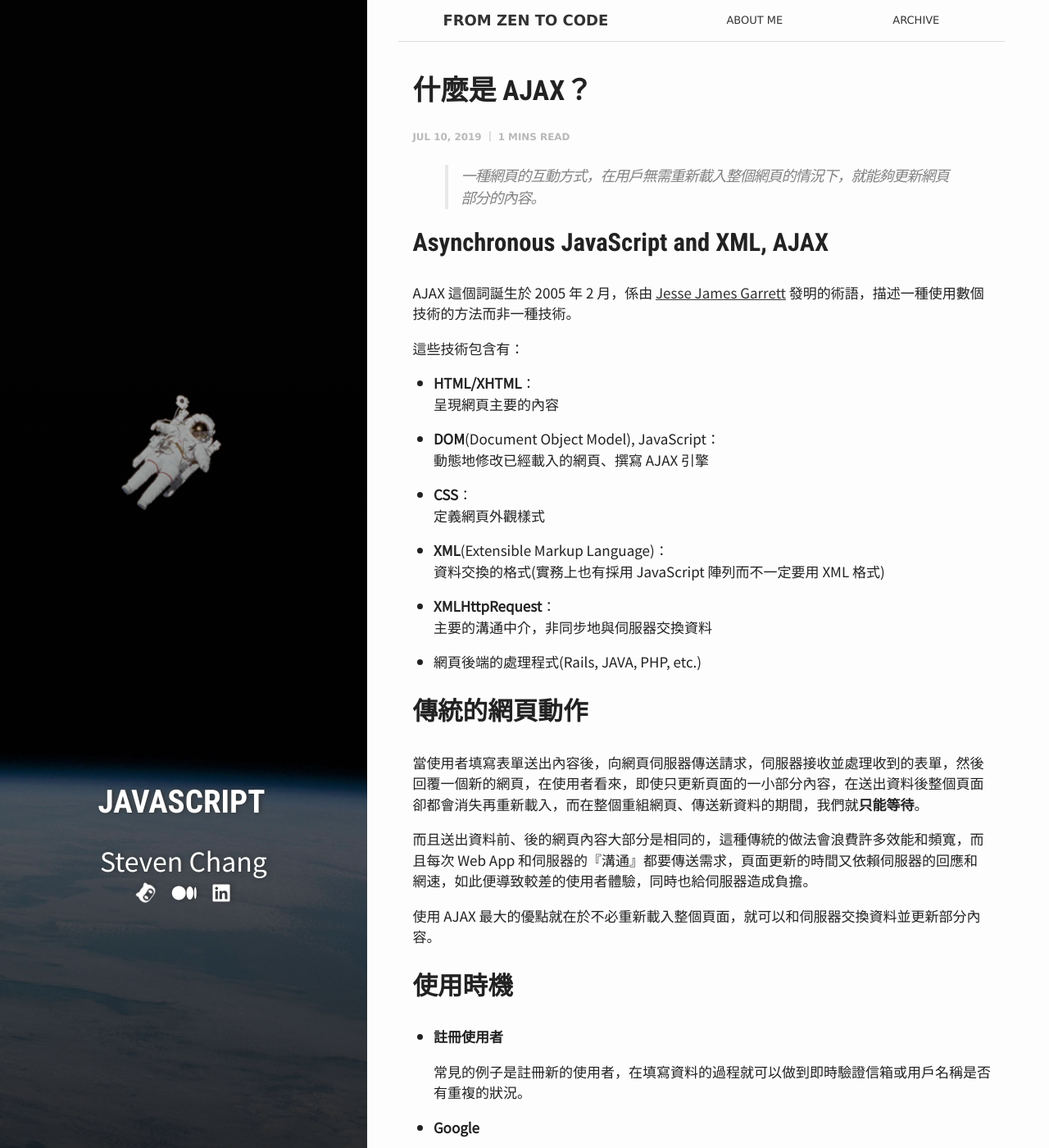
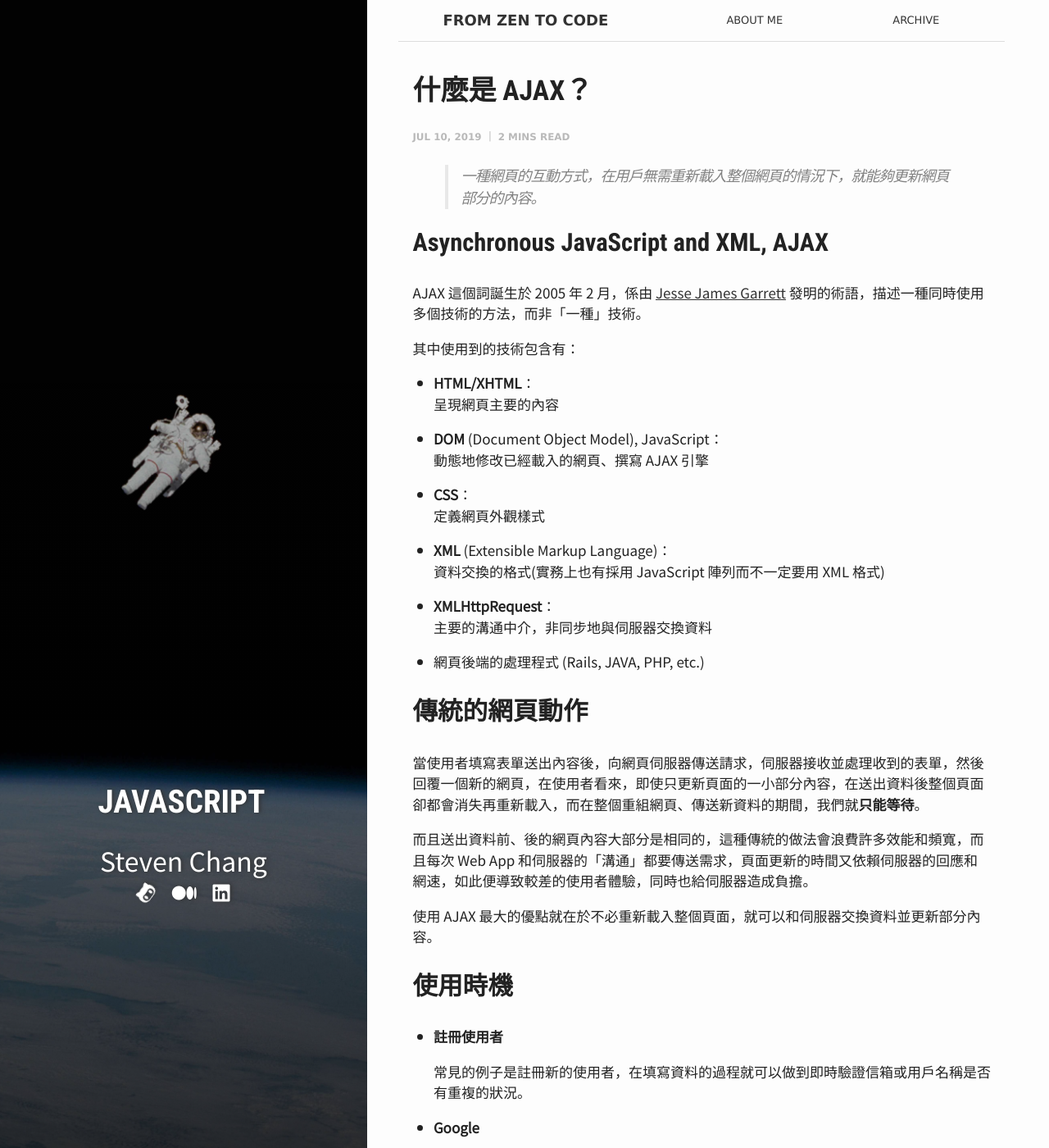
Before and after one commit to stevencch99/stevencch99.github.io, a Jekyll site: the page built from _posts/2019-07-10-What_is_ajax.md, in a window 1280 px wide and 1400 px high. Shown: the whole window at 82% size. Built offline with Jekyll 4.4.1, drawn with Linux system fonts in a browser that asks for light colours; nearby versions of some CDN libraries; comment, search, counter and statistics services are not loaded.

Commit message:
Slight modified punctuation.

```diff
--- a/_posts/2019-07-10-What_is_ajax.md
+++ b/_posts/2019-07-10-What_is_ajax.md
@@ -13,31 +13,31 @@ comments: true
 
 ## Asynchronous JavaScript and XML, AJAX
 
-AJAX 這個詞誕生於 2005 年 2 月，係由 [Jesse James Garrett](https://zh.wikipedia.org/wiki/%E5%82%91%E8%A5%BF%C2%B7%E8%A9%B9%E5%A7%86%E5%A3%AB%C2%B7%E8%B3%88%E7%91%9E%E7%89%B9) 發明的術語，描述一種使用數個技術的方法而非一種技術。
+AJAX 這個詞誕生於 2005 年 2 月，係由 [Jesse James Garrett](https://zh.wikipedia.org/wiki/%E5%82%91%E8%A5%BF%C2%B7%E8%A9%B9%E5%A7%86%E5%A3%AB%C2%B7%E8%B3%88%E7%91%9E%E7%89%B9) 發明的術語，描述一種同時使用多個技術的方法，而非「一種」技術。
 
-這些技術包含有：
+其中使用到的技術包含有：
 - **HTML/XHTML**：
   呈現網頁主要的內容
 
-- **DOM**(Document Object Model), JavaScript：
+- **DOM** (Document Object Model), JavaScript：
   動態地修改已經載入的網頁、撰寫 AJAX 引擎
 
 - **CSS**：
   定義網頁外觀樣式
 
-- **XML**(Extensible Markup Language)：
+- **XML** (Extensible Markup Language)：
   資料交換的格式(實務上也有採用 JavaScript 陣列而不一定要用 XML 格式)
 
 - **XMLHttpRequest**：
   主要的溝通中介，非同步地與伺服器交換資料
 
-- 網頁後端的處理程式(Rails, JAVA, PHP, etc.)
+- 網頁後端的處理程式 (Rails, JAVA, PHP, etc.)
 
 ## 傳統的網頁動作
 
 當使用者填寫表單送出內容後，向網頁伺服器傳送請求，伺服器接收並處理收到的表單，然後回覆一個新的網頁，在使用者看來，即使只更新頁面的一小部分內容，在送出資料後整個頁面卻都會消失再重新載入，而在整個重組網頁、傳送新資料的期間，我們就**只能等待**。
 
-而且送出資料前、後的網頁內容大部分是相同的，這種傳統的做法會浪費許多效能和頻寬，而且每次 Web App 和伺服器的『溝通』都要傳送需求，頁面更新的時間又依賴伺服器的回應和網速，如此便導致較差的使用者體驗，同時也給伺服器造成負擔。
+而且送出資料前、後的網頁內容大部分是相同的，這種傳統的做法會浪費許多效能和頻寬，而且每次 Web App 和伺服器的「溝通」都要傳送需求，頁面更新的時間又依賴伺服器的回應和網速，如此便導致較差的使用者體驗，同時也給伺服器造成負擔。
 
 使用 AJAX 最大的優點就在於不必重新載入整個頁面，就可以和伺服器交換資料並更新部分內容。
 
--- a/assets/_sass/_base.scss
+++ b/assets/_sass/_base.scss
@@ -10,8 +10,6 @@
 .hidden {
   display: none;
 }
-
-
 
 body {
   // font: normal 17px/1.5 'PT Serif', "Helvetica Neue", "Helvetica", Arial,'Noto Sans TC', sans-serif;
```
